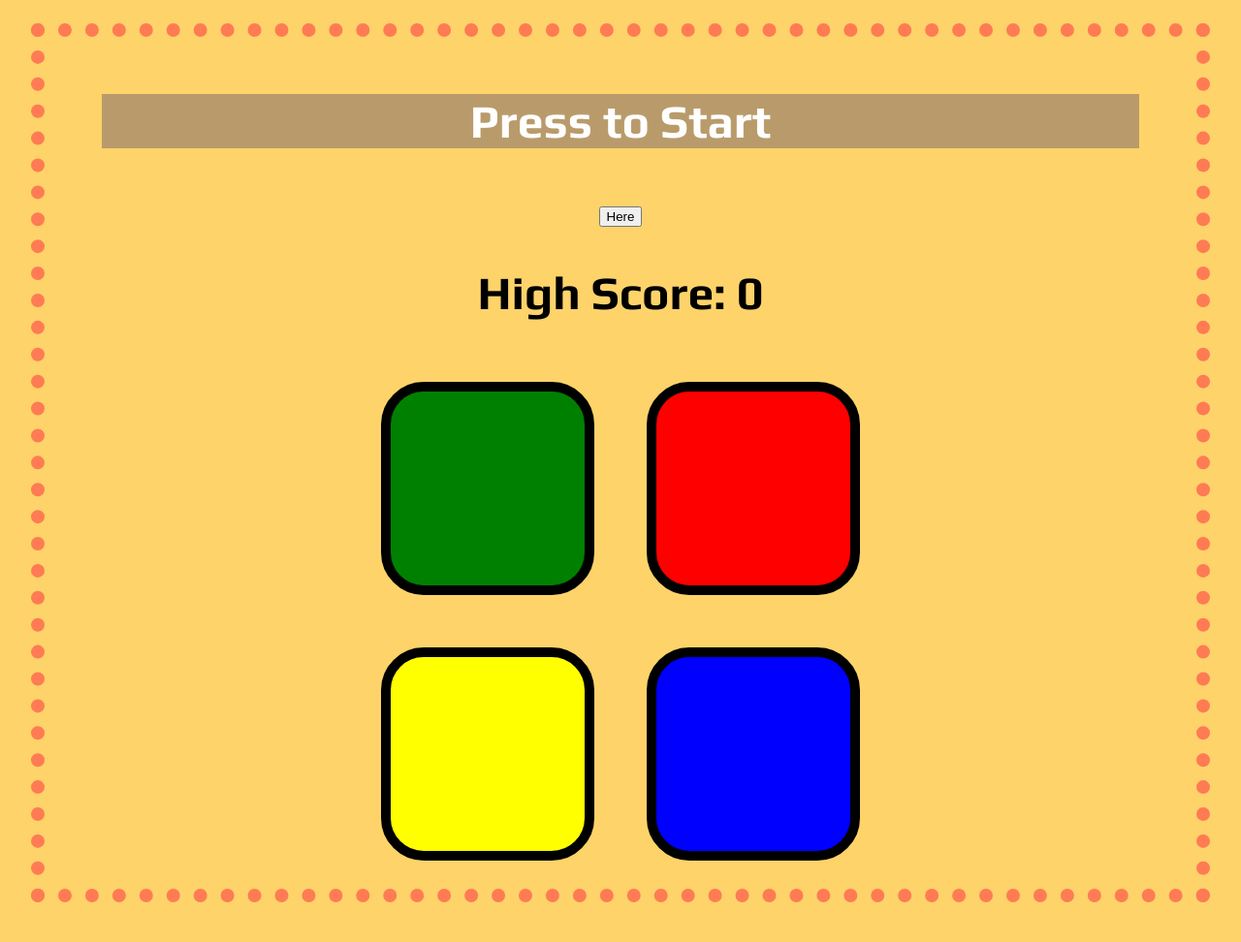
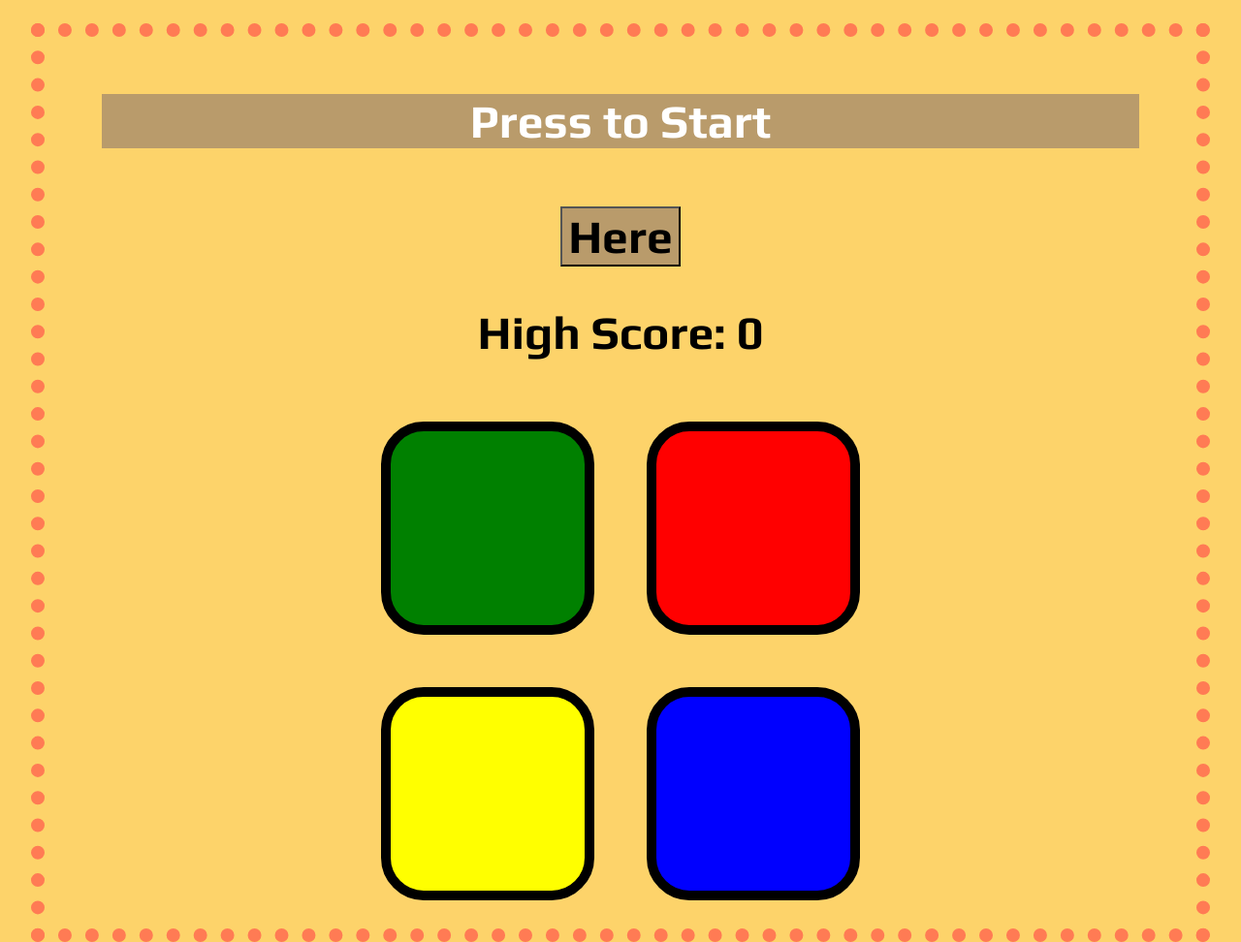
Before and after one commit to Wasif0787/Simon-Game, a plain HTML site: page index.html in a window 1280 px wide. Shown: the top 972 px of the page at 97% size. Drawn offline with nearby package versions, Linux system fonts and the light colour scheme.

Commit message:
Update styles.css

```diff
--- a/styles.css
+++ b/styles.css
@@ -12,9 +12,11 @@ p {
   border: 14px dotted;
   border-color: #FF7B54;
 }
+
 .social-icon {
   margin: 20px 10px;
 }
+
 #level-title {
   background-color: #B99B6B;
   font-family: 'Play', sans-serif;
@@ -23,7 +25,11 @@ p {
   color: #fff;
   text-align: center;
 }
-
+.start{
+  font-family: 'Play', sans-serif;
+  font-size: 3rem;
+  background-color: #B99B6B;
+}
 .container {
   display: block;
   width: 50%;
```
